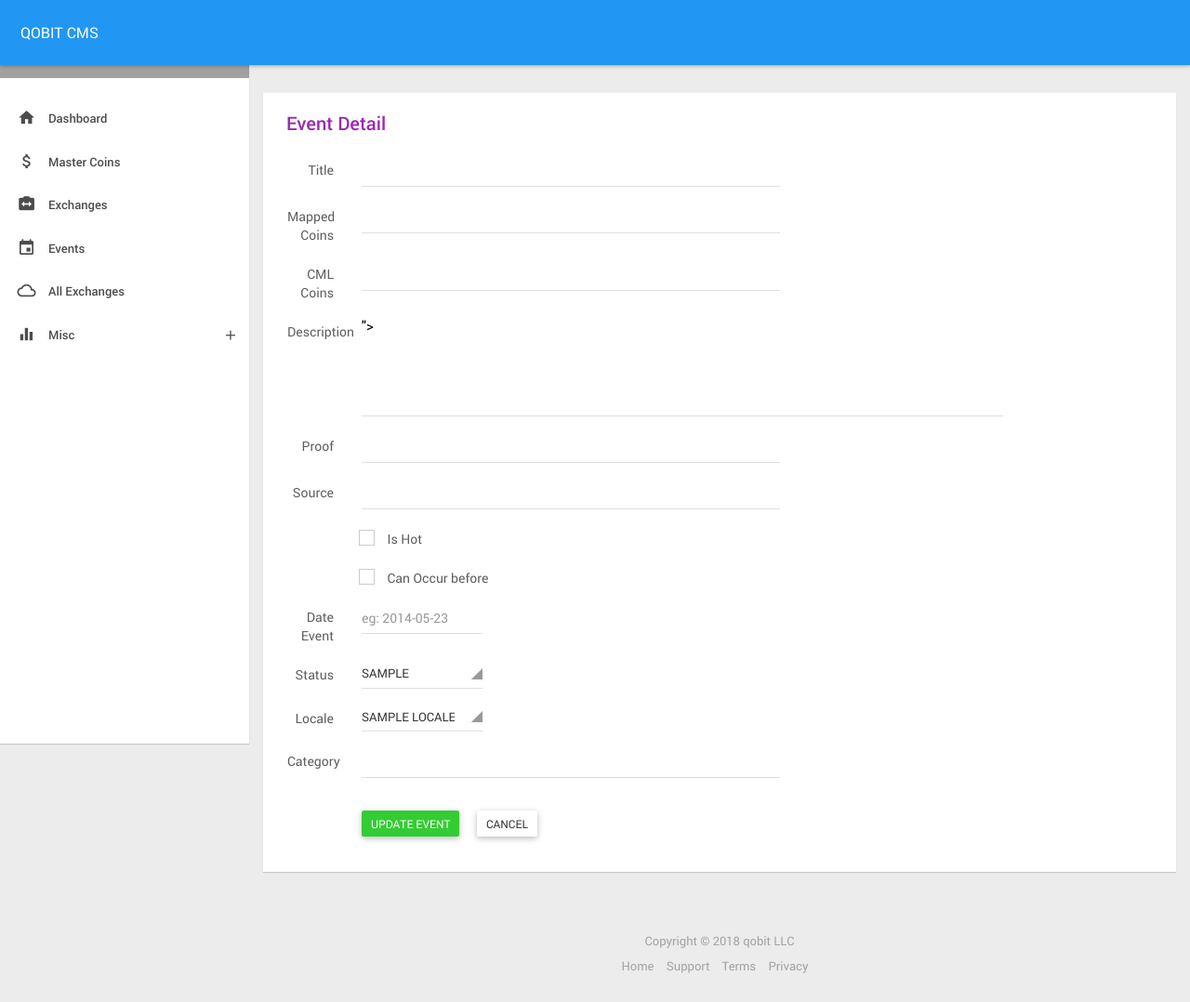
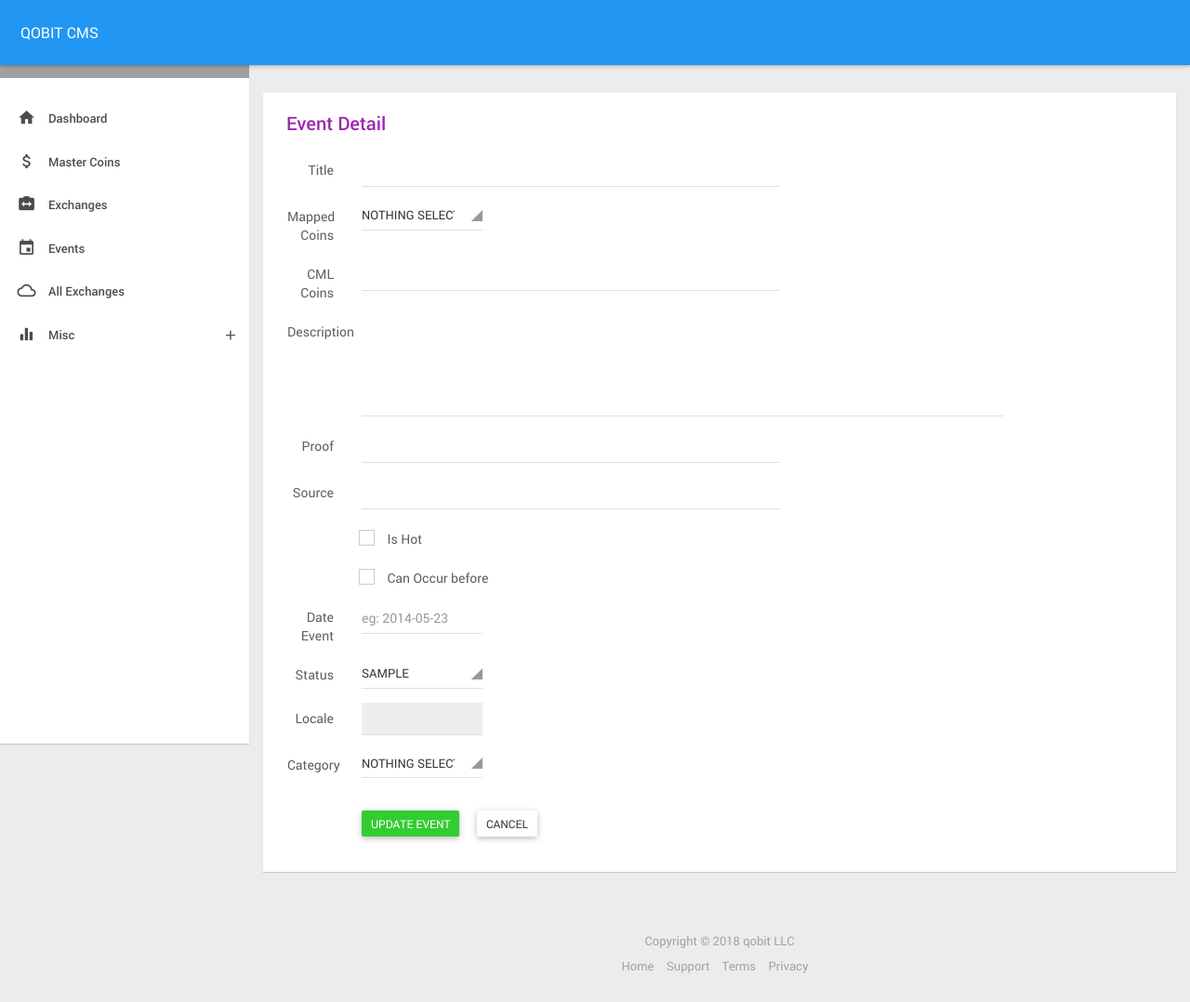
Before and after one commit to bytes-lab/cryptocurrency-cms, a Django app: template templates/event_detail.html in a window 1280 px wide. Shown: the whole page at 93% size. Run offline with Django 3.2, Linux system fonts and the light colour scheme; the template is opened without the code that fills it: most values are stand-ins (such as "Sample title", 1, 10 or a date in 2020); some libraries are stand-ins or nearby versions.

Commit message:
revise coin event category model, event detail page

```diff
--- a/templates/event_detail.html
+++ b/templates/event_detail.html
@@ -28,9 +28,10 @@
                     </div>
                     <div class="form-group">
                         <label class="col-sm-1 control-label">Mapped Coins</label>
-                        <div class="col-sm-6">
+                        <div class="col-sm-2">
                             <div class="fg-line">
-                                <input type="text" class="form-control f-15" required="" name="title" value="{% if form.title.value %} {{ form.title.value }} {% endif %}">
+                                <select class="selectpicker" data-live-search="true" name="locale" required="">
+                                </select>
                             </div>
                             {% if fid %}<p class="help-block">{{ event.title }}</p>{% endif %}
                         </div>
@@ -47,7 +48,7 @@
                         <label class="col-sm-1 control-label">Description</label>
                         <div class="col-lg-9 col-sm-11">
                             <div class="fg-line">
-                                <textarea class="form-control f-15" name="description" rows="5">{% if form.description.value %} {{ form.description.value }} {% endif %}"></textarea>
+                                <textarea class="form-control f-15" name="description" rows="5">{% if form.description.value %} {{ form.description.value }} {% endif %}</textarea>
                             </div>
                             {% if fid %}<p class="help-block">{{ event.description }}</p>{% endif %}
                         </div>
@@ -109,25 +110,16 @@
                         <label class="col-sm-1 control-label">Locale</label>
                         <div class="col-sm-2">
                             <div class="fg-line">
-                                <select class="selectpicker" data-live-search="true" name="locale" required="">
-                                    {% for ii in locales %}
-                                        {% if form.locale.value %}
-                                            {% if ii.id == form.locale.value %}
-                                                <option  selected  value="{{ ii.id }}">{{ ii.name }}</option>
-                                            {% endif %}
-                                        {% else %}
-                                            <option value="{{ ii.id }}">{{ ii.name }}</option>
-                                        {% endif %}
-                                    {% endfor %}
-                                </select>
+                                <input type="url" class="form-control f-15" name="category" value="{% if form.category.value %} {{ form.category.value }} {% endif %}" readonly="">
                             </div>
                         </div>
                     </div>
                     <div class="form-group">
                         <label class="col-sm-1 control-label">Category</label>
-                        <div class="col-sm-6">
+                        <div class="col-sm-2">
                             <div class="fg-line">
-                                <input type="url" class="form-control f-15" name="category" value="{% if form.category.value %} {{ form.category.value }} {% endif %}">
+                                <select class="selectpicker" data-live-search="true" name="category" required="">
+                                </select>
                             </div>
                         </div>
                     </div>
```
Also changed, not shown: general/admin.py (+11 -0 lines), general/models.py (+13 -1 lines).
